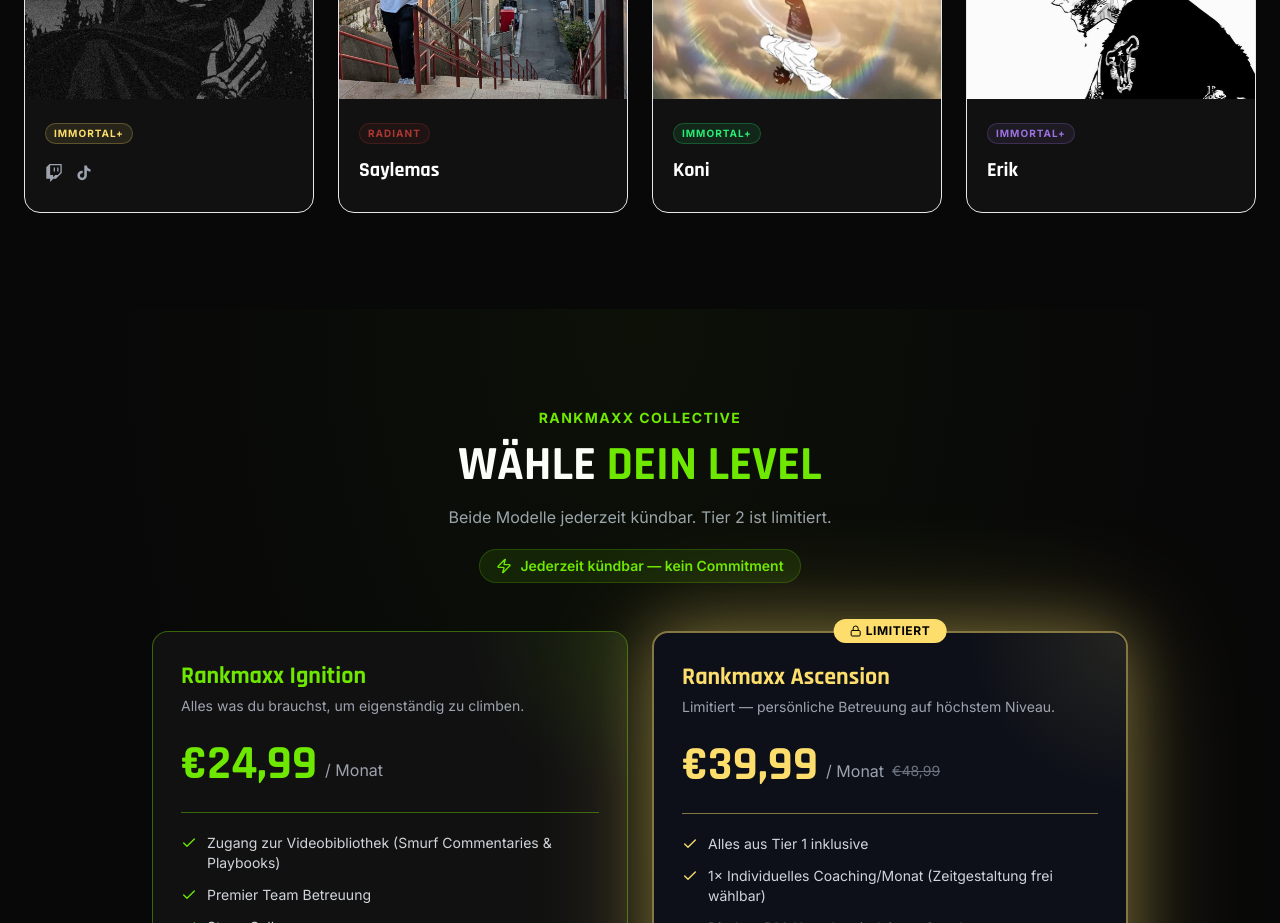
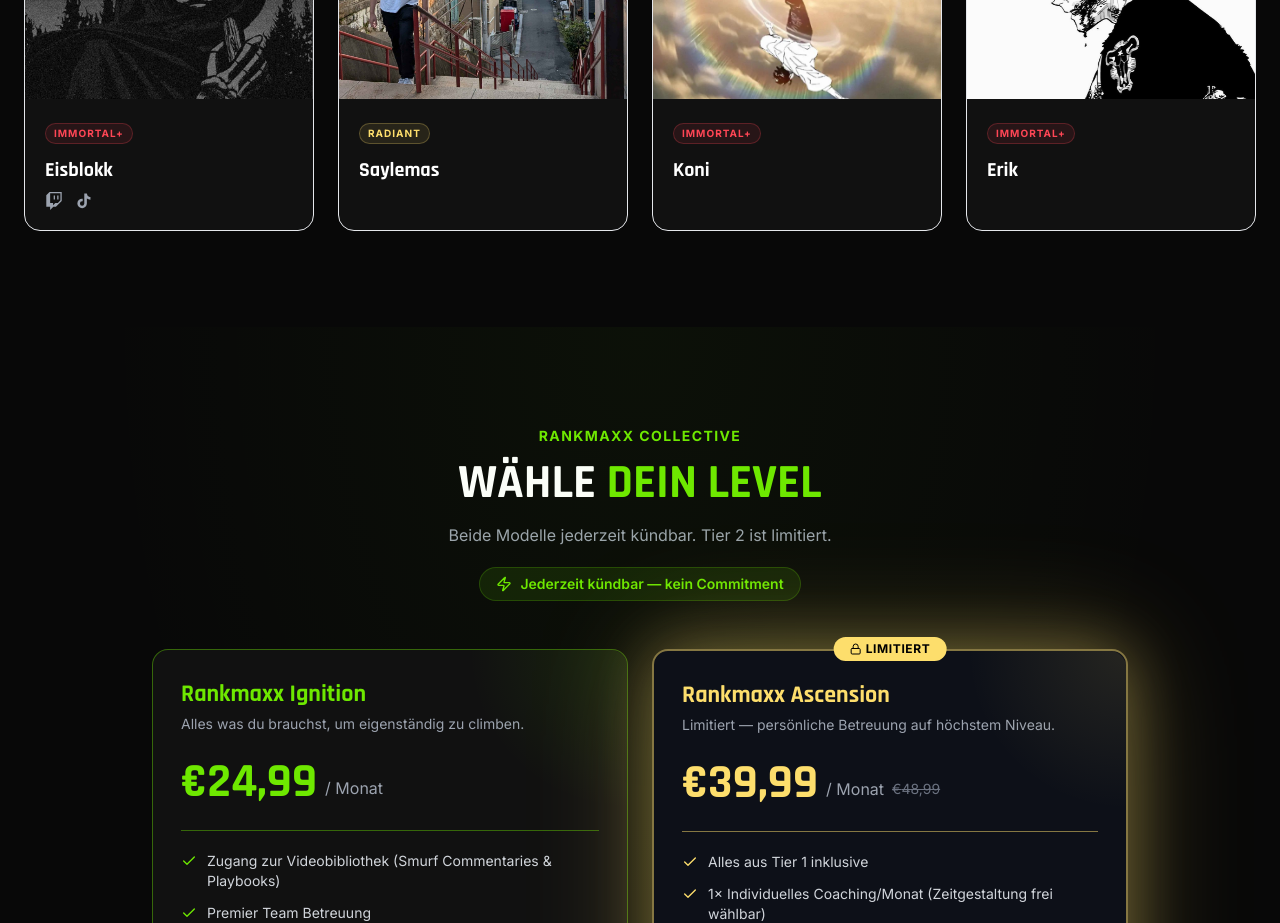
Before and after one commit to justinhelbig96-web/maxranktest, a Next.js app: page / in a window 1280 px wide. Shown: the part 2340-3263 px from the top of the page. Built offline with nearby package versions, Linux system fonts and the light colour scheme.

Commit message:
fix: add missing Eisblokk name, rank badge colors Radiant=yellow Immortal+=red

```diff
--- a/components/Coaches.tsx
+++ b/components/Coaches.tsx
@@ -5,6 +5,7 @@ import Image from "next/image";
 
 const coaches = [
   {
+    name: "Eisblokk",
     rank: "Immortal+",
     description: "",
     color: "#FDDE6C",
@@ -121,7 +122,11 @@ export default function Coaches() {
                 {/* Rank badge */}
                 <span
                   className="text-[10px] font-black tracking-widest uppercase px-2 py-0.5 rounded-full mb-3 inline-block"
-                  style={{ color: coach.color, backgroundColor: `${coach.color}18`, border: `1px solid ${coach.color}40` }}
+                  style={{
+                    color: coach.rank === "Radiant" ? "#FDDE6C" : "#FF4655",
+                    backgroundColor: coach.rank === "Radiant" ? "#FDDE6C18" : "#FF465518",
+                    border: `1px solid ${coach.rank === "Radiant" ? "#FDDE6C40" : "#FF465540"}`,
+                  }}
                 >
                   {coach.rank}
                 </span>
```
